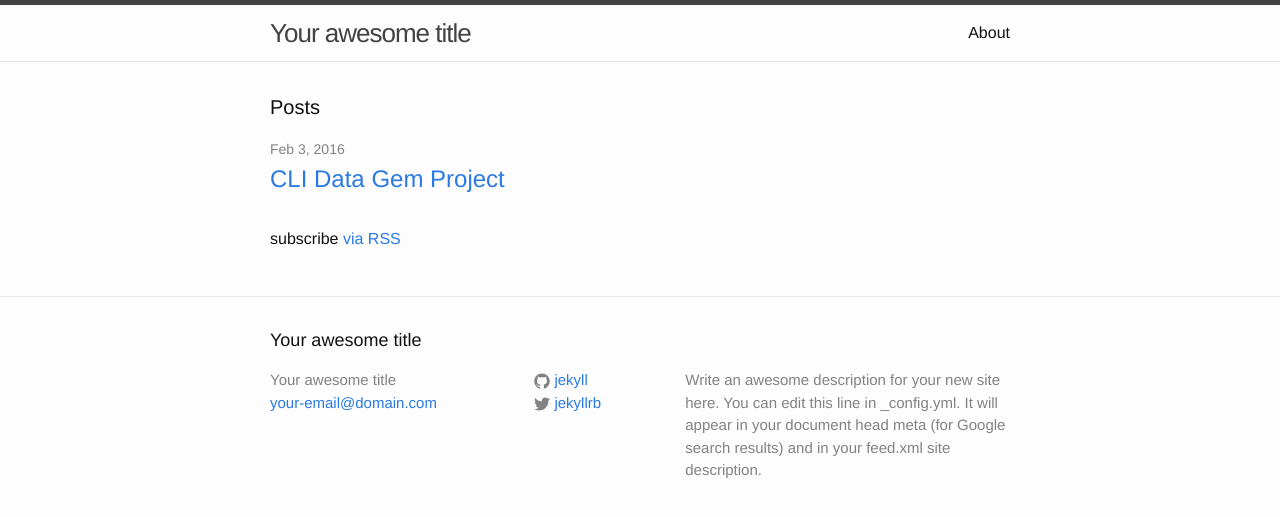
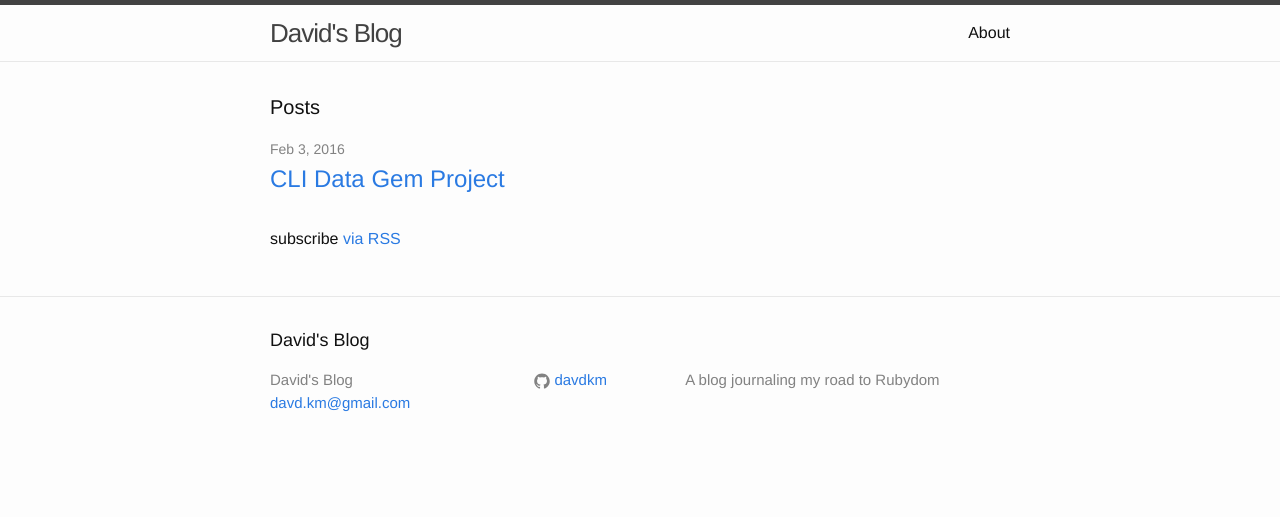
Before and after one commit to davdkm/davdkm.github.io, a Jekyll site: the page built from index.html, in a window 1280 px wide. Shown: the top 517 px of the page. Built offline with Jekyll 4.4.1, drawn with Linux system fonts in a browser that asks for light colours.

Commit message:
changed information on footer

```diff
--- a/_config.yml
+++ b/_config.yml
@@ -6,16 +6,14 @@
 # 'jekyll serve'. If you change this file, please restart the server process.
 
 # Site settings
-title: Your awesome title
-email: your-email@domain.com
+title: David's Blog
+email: davd.km@gmail.com
 description: > # this means to ignore newlines until "baseurl:"
-  Write an awesome description for your new site here. You can edit this
-  line in _config.yml. It will appear in your document head meta (for
-  Google search results) and in your feed.xml site description.
+  A blog journaling my road to Rubydom
 baseurl: "" # the subpath of your site, e.g. /blog
-url: "http://yourdomain.com" # the base hostname & protocol for your site
-twitter_username: jekyllrb
-github_username:  jekyll
+#url: "http://yourdomain.com" # the base hostname & protocol for your site
+#twitter_username:
+github_username: davdkm
 
 # Build settings
 markdown: kramdown
```
